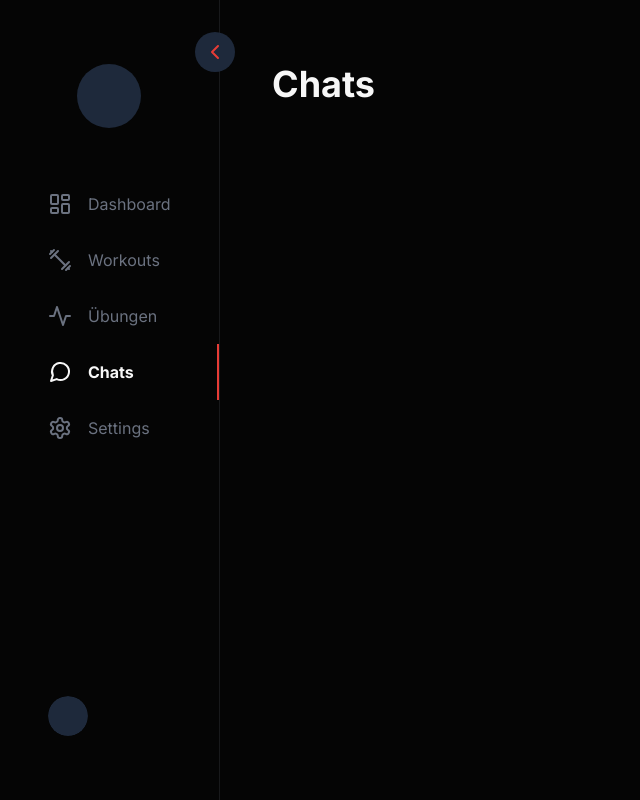
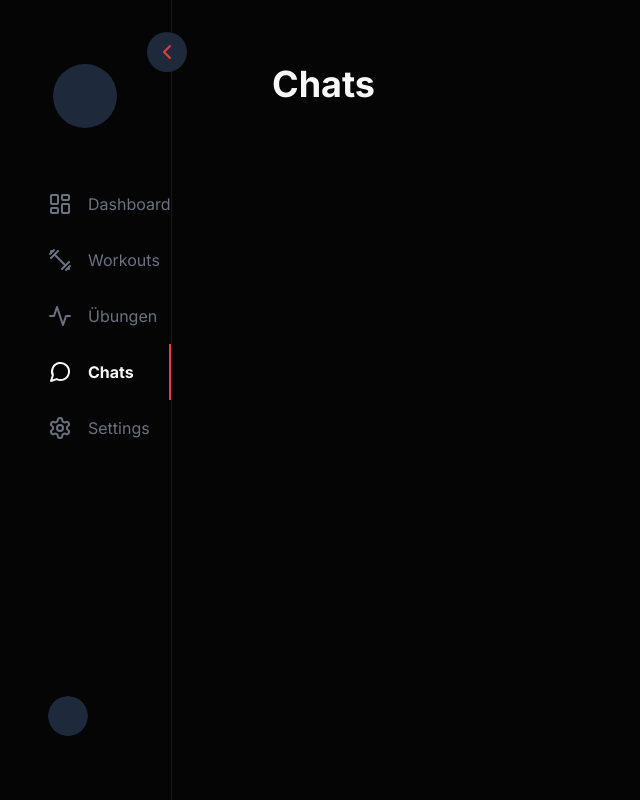
Before and after one commit to pascalgrim/gymrat-hub-frontend, a Next.js app: page /chats in a window 1280 px wide. Shown: the whole page, without its empty margins (0-640 px from the left). Built offline with nearby package versions, Linux system fonts and the light colour scheme.

Commit message:
Reponsive Sidenav

```diff
--- a/app/layout.tsx
+++ b/app/layout.tsx
@@ -6,7 +6,7 @@ import './globals.css'
 import { Toaster } from "@/components/ui/toaster"
 import Sidenav from '@/components/layout/Sidenav/Sidenav'
 import Providers from './providers'
-import EmptyMarginHelper from '@/components/layout/EmptyMarginSidenavHelper'
+import SidenavContainer from '@/components/layout/Sidenav/SidenavContainer'
 
 
 const inter = Inter({ subsets: ['latin'] })
@@ -27,9 +27,8 @@ export default async function RootLayout({
     <html lang="en">
       <body className={inter.className} suppressHydrationWarning>
         <Providers>
-          <Sidenav />
           <div className='h-screen flex '>
-            {/* <EmptyMarginHelper /> */}
+            <SidenavContainer />
             {children}
           </div>
           <Toaster />
--- a/src/components/layout/Container.tsx
+++ b/src/components/layout/Container.tsx
@@ -5,7 +5,7 @@ type ContainerProps = {
 }
 function Container({ children, ...props }: ContainerProps) {
     return (
-        <div className='flex-1 px-8 relative ml-60 ' {...props}>
+        <div className='flex-1 px-8 relative ' {...props}>
             {children}
         </div>
     )
--- a/src/components/layout/EmptyMarginSidenavHelper.tsx
+++ /dev/null
@@ -1,16 +0,0 @@
-"use client"
-import React from 'react'
-import { getSidenavWidth } from '../../../lib/getSidenavWidth'
-import { useSidenavState } from '../../../provider/SidenavStateProvider'
-import { cn } from '@/lib/utils'
-
-function EmptyMarginHelper() {
-    const { collapsed } = useSidenavState()
-
-    const width = getSidenavWidth(collapsed)
-    return (
-        <div className={cn("", width)}></div>
-    )
-}
-
-export default EmptyMarginHelper
--- a/src/components/layout/Sidenav/Sidenav.tsx
+++ b/src/components/layout/Sidenav/Sidenav.tsx
@@ -23,9 +23,8 @@ function Sidenav() {
     const { selectedRoute, setSelectedRoute } = useSelectedRoute()
     const width = getSidenavWidth(collapsed)
     return (
-        <div className={cn('fixed h-full md:flex flex-col justify-between items-center py-16 border-r z-20 sm:hidden', width)}>
+        <div className={cn('fixed h-full md:flex flex-col justify-between items-center py-16 border-r z-20 hidden')}>
             {/* UP */}
-
             <div className=' absolute -right-4 top-8 text-primary bg-secondary rounded-full p-2 flex justify-center items-center cursor-pointer transi' onClick={() => setCollapsed(!collapsed)}>
                 {collapsed ? <ChevronRight /> : <ChevronLeft />}
             </div>
--- /dev/null
+++ b/src/components/layout/Sidenav/SidenavContainer.tsx
@@ -0,0 +1,18 @@
+"use client"
+import React from 'react'
+import Sidenav from './Sidenav'
+import { useSidenavState } from '../../../../provider/SidenavStateProvider'
+import { cn } from '@/lib/utils'
+
+function SidenavContainer() {
+    const { collapsed } = useSidenavState()
+    const width = collapsed ? "w-40" : "w-60"
+    return (
+        <div className={cn("hidden md:flex", width)}>
+            <Sidenav />
+            <div className='w-full' />
+        </div>
+    )
+}
+
+export default SidenavContainer
--- a/src/components/layout/Sidenav/SidenavItem.tsx
+++ b/src/components/layout/Sidenav/SidenavItem.tsx
@@ -16,9 +16,9 @@ function SidenavItem({ route }: SidenavItemProps) {
         if (!selected) setSelectedRoute(route)
     }
     return (
-        <Link href={`/${route.route}`} onClick={handleClick} className={cn('w-full px-12 py-4 cursor-pointer flex items-center text-gray-500 hover:bg-secondaryBackground',
+        <Link href={`/${route.route}`} onClick={handleClick} className={cn('w-full  py-4 cursor-pointer flex items-center text-gray-500 hover:bg-secondaryBackground',
             selected && "text-foreground border-r-2 border-primary font-bold")} key={route.name}>
-            <div className='flex w-full items-center gap-4'>
+            <div className={cn('flex w-full items-center gap-4', collapsed ? "justify-center" : "pl-12")}>
                 <div>
                     {route.icon}
                 </div>
```
